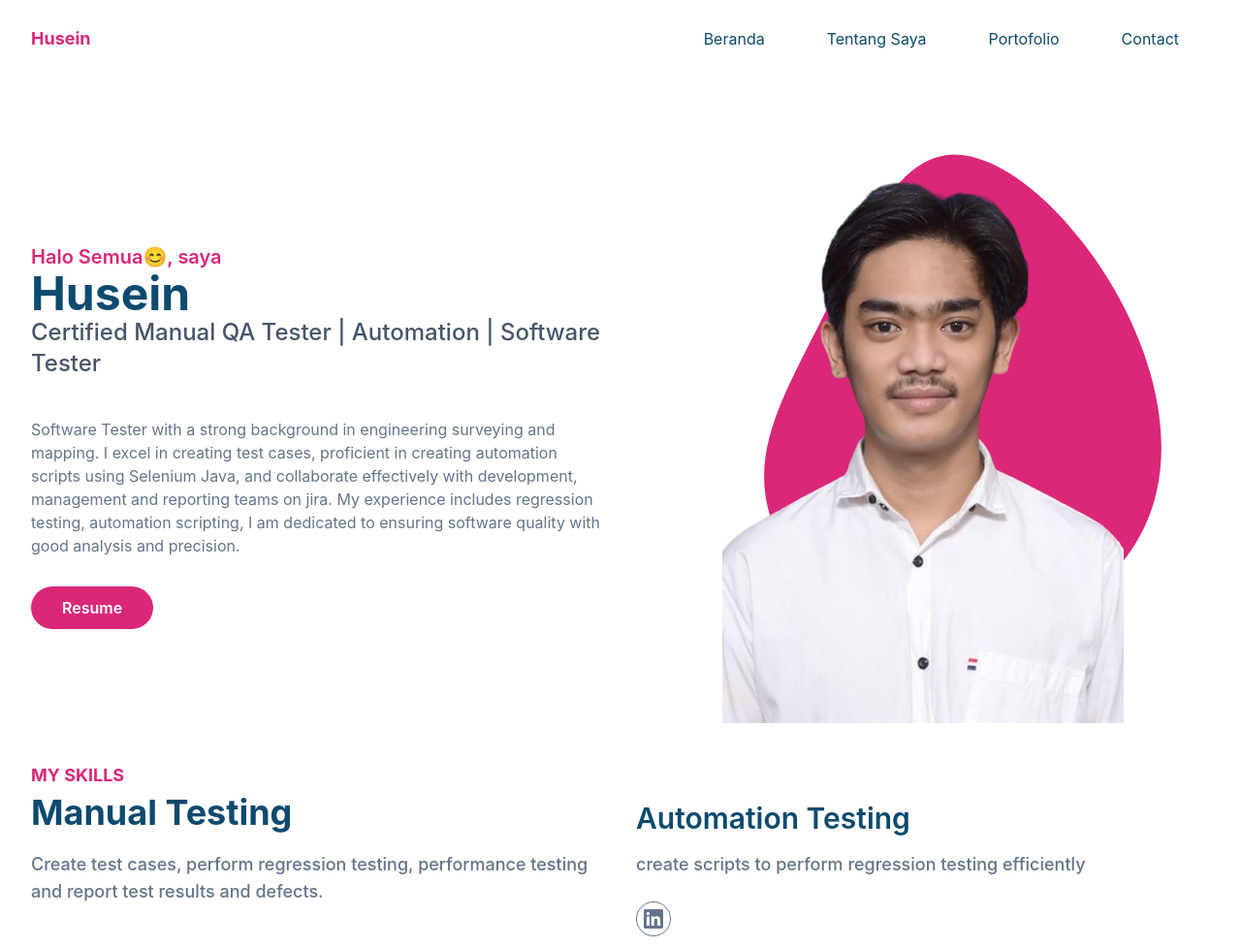
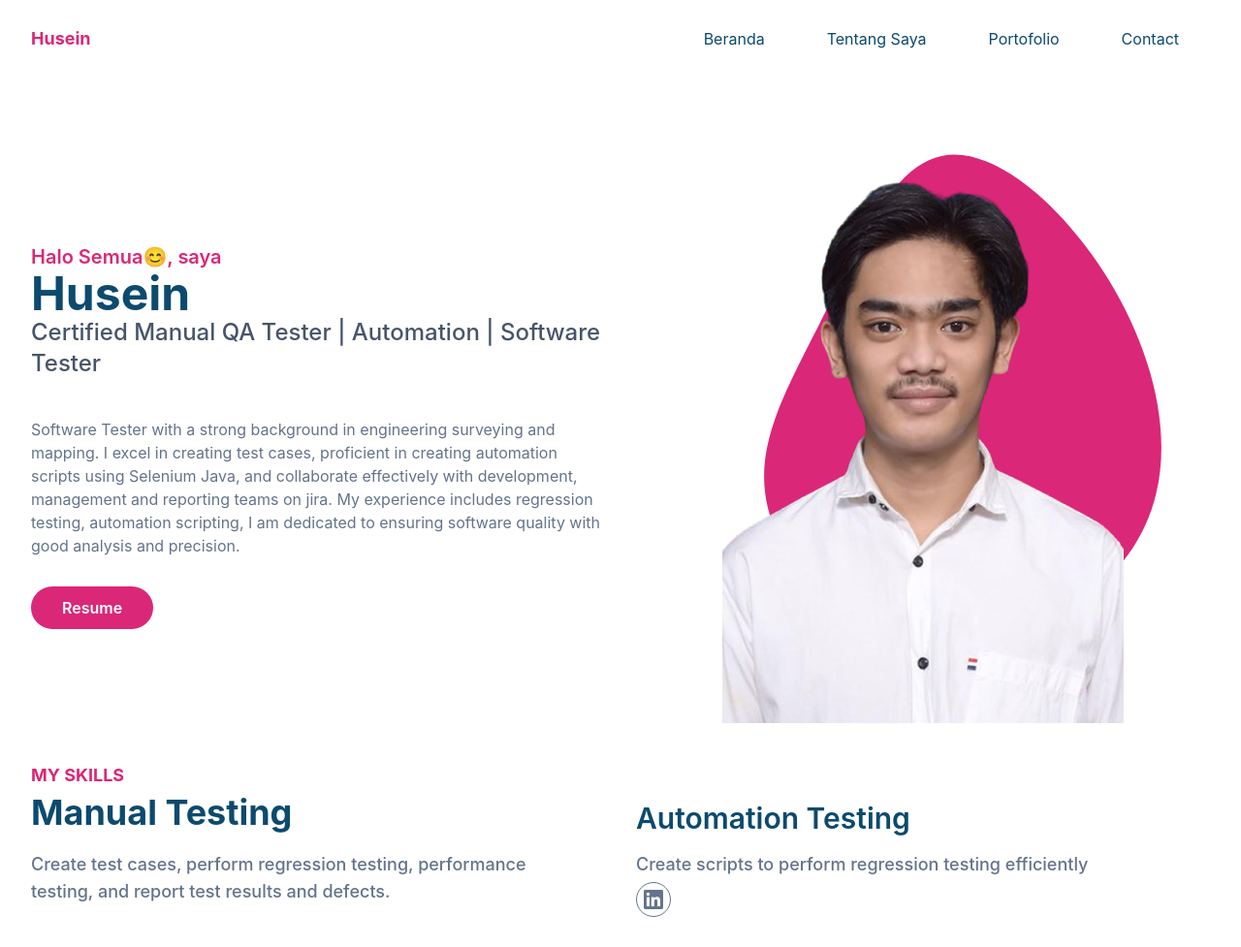
Before and after one commit to tennse/portfolio-tailwind-css, a website: page index.html in a window 1280 px wide. Shown: the top 977 px of the page at 97% size. Drawn offline with Linux system fonts and the light colour scheme.

Commit message:
Update index.html

```diff
--- a/index.html
+++ b/index.html
@@ -97,13 +97,14 @@
                     <h4 class="font-bold uppercase text-primary text-lg mb-1">My Skills</h4>
 
                     <h2 class="font-bold text-dark text-3xl mb-5 max-w-md lg:text-4xl">Manual Testing</h2>
-                    <p class="font-medium text-base text-secondary max-w-xl lg:text-lg">Create test cases, perform regression testing, performance testing and report test results and defects.</p>
+                    <p class="font-medium text-base text-secondary max-w-xl lg:text-lg">Create test cases, perform regression testing, performance testing, and report test results and defects.</p>
                 </div>
                 <div class="w-full px-4 lg:w-1/2">
                    <h2 class="font-semibold text-dark text-2xl mb-4 lg:text-3xl lg:pt-10">Automation Testing</h2>
-                    <p class="font-medium text-base text-secondary mb-6 lg:text-lg">
-                        create scripts to perform regression testing efficiently
-                    </p>
+                    <p class="font-medium text-base text-secondary mb-1 lg:text-lg">
+                        Create scripts to perform regression testing efficiently
+                        </p>
+
 
                     <div class="flex items-center">
                         <!-- Linkedin -->
@@ -220,10 +221,10 @@
                     <h3 class="font-semibold text-xl text-white mb-5">Kategori Tulisan</h3>
                     <ul class="text-slate-300">
                         <li>
-                            <a href="https://github.com/tennse" target="_blank" inline-block text-base hover:text-primary>Github</a>
+                            <a href="https://github.com/tennse" inline-block text-base hover:text-primary>Github</a>
                         </li>
                         <li>
-                            <a href="https://www.linkedin.com/in/husein-s-erwin/" target="_blank" inline-block text-base hover:text-primary>Linkedin</a>
+                            <a href="https://www.linkedin.com/in/husein-s-erwin/" target="_blank" text-base hover:text-primary>Linkedin</a>
                         </li>
                     </ul>
                 </div>
```
